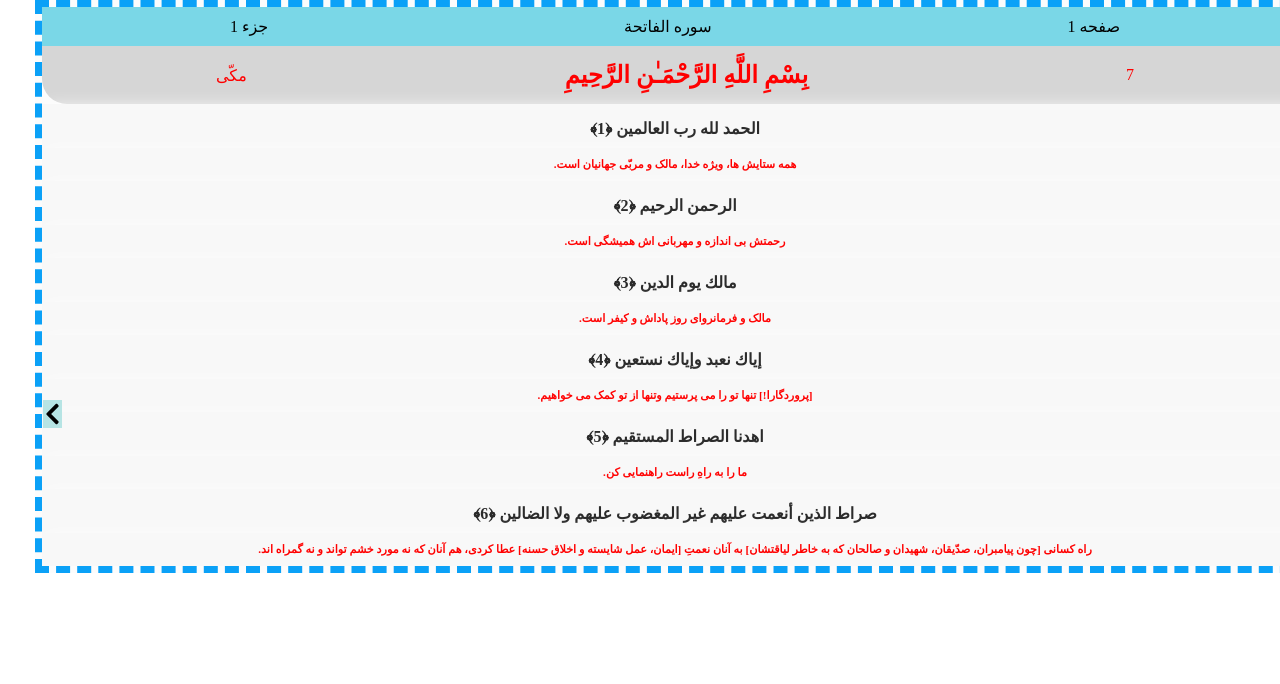
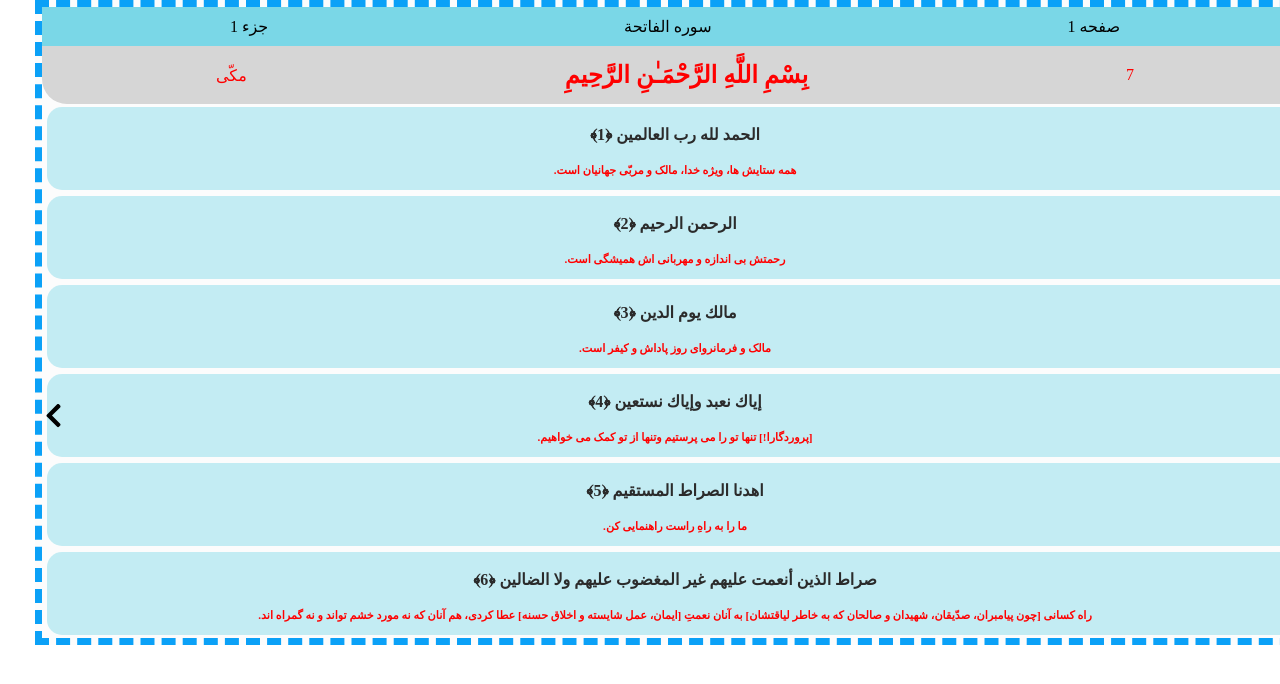
Before and after one commit to Mousavi-69/Final-Quran-alpha-1.1, a Vue app: page /page/1 in a window 1280 px wide. Shown: the top 684 px of the page. Built offline with nearby package versions, Linux system fonts and the light colour scheme.

Commit message:
change bgColor  aye component

```diff
--- a/src/components/Ayat.vue
+++ b/src/components/Ayat.vue
@@ -112,13 +112,15 @@ export default defineComponent({
 
 .container {
     position: relative;
-    // height: 100%;
     display: flex;
     flex-direction: column;
-    background-color: black;
+    margin: 3px 5px;
+    border-radius: 15px;
+    background-color: rgba(122, 215, 231, 0.438);
+    padding: 3px 5px;
 
     .aye {
-        @include boxStyle($lightWhite, 0, rgb(255, 255, 255), 7px);
+        // @include boxStyle($lightWhite, 0, rgb(255, 255, 255), 7px);
         @include textStyle;
         display: inline-flexbox;
         flex-direction: column;
@@ -128,9 +130,8 @@ export default defineComponent({
     }
 
     .tarjome {
-        @include boxStyle($lightWhite, 0, rgb(255, 255, 255), 5px);
-        @include textStyle(rgb(107, 107, 107), $fontSize_tarjome, 700);
-        background-color: $bgColor_tarjome;
+        // @include boxStyle($lightWhite, 0, rgb(255, 255, 255), 5px);
+        @include textStyle(rgb(165, 165, 165), $fontSize_tarjome, 700,);
         color: $fontColor_tarjome;
         display: inline-flexbox;
         flex-direction: column;
@@ -152,7 +153,6 @@ export default defineComponent({
 
     .option {
         position: absolute;
-        //  width: calc(100%-7px);
         left: 0px;
         right: 0;
         z-index: 10;
--- a/src/components/ListSures.vue
+++ b/src/components/ListSures.vue
@@ -25,7 +25,7 @@ import {
     useStore
 } from "vuex";
 import {
-    q_inf, pages
+    q_inf,
 } from "@/data/q_inf";
 
 export default defineComponent({
--- a/src/pages/Sure_page.vue
+++ b/src/pages/Sure_page.vue
@@ -296,8 +296,7 @@ requestWakeLock();
 @import "@/styles/sass/main.scss";
 
 .page {
-
-    border: 7px dashed rgb(11, 161, 247);
+     border: 7px dashed rgb(11, 161, 247);
     background-color: rgb(252, 252, 252);
     display: flex;
     flex-direction: column;
@@ -341,21 +340,9 @@ requestWakeLock();
 .pageHidenOverflow {
     overflow: hidden;
     text-overflow: ellipsis;
-    //   white-space: nowrap;
 }
 
 .box {
-
-    background: rgb(184, 148, 148);
-    height: auto;
-    // position: relative;
-    top: 0px;
-    right: 0px;
-    bottom: 0px;
-    left: 0px;
-    // position: relative;
-    flex: 1 0 auto;
-
     .aye {
         .countItem_aye {
             position: relative;
@@ -367,9 +354,6 @@ requestWakeLock();
 
     .tarjome {
 
-        // overflow: hidden;
-        //  text-overflow: ellipsis;
-        // white-space: nowrap;
         .countItem_tarjome {
             position: relative;
             left: 3px;
@@ -379,34 +363,28 @@ requestWakeLock();
 }
 
 .previousIcon {
-    // display: flex;
-    // justify-content:  space-around;
     z-index: 5;
-    position: absolute;
+    position: fixed;
     left: 8px;
     top: 50%;
+    padding: 2px;
 
     .previousPage {
-        color: rgb(0, 0, 0);
-        font-size: 1.5rem;
-        background-color: rgb(182, 228, 228);
-        padding: 2px;
+    color: rgb(0, 0, 0);
+        font-size: 1.7rem;
     }
 }
 
 .nextIcon {
-    // display: flex;
-    // justify-content:  space-around;
     z-index: 5;
-    position: absolute;
+    position: fixed;
     right: 8px;
     top: 50%;
+    padding: 2px;
 
     .nextPage {
         color: rgb(0, 0, 0);
-        font-size: 1.5rem;
-        background-color: rgb(182, 228, 228);
-        padding: 2px;
+        font-size: 1.7rem;
     }
 }
 </style>
```
Also changed, not shown: src/components/AudioPlayer.vue (line endings or trailing spaces).
